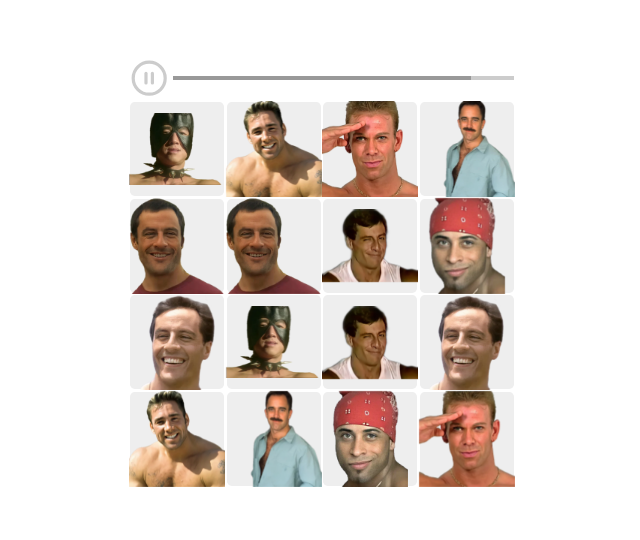
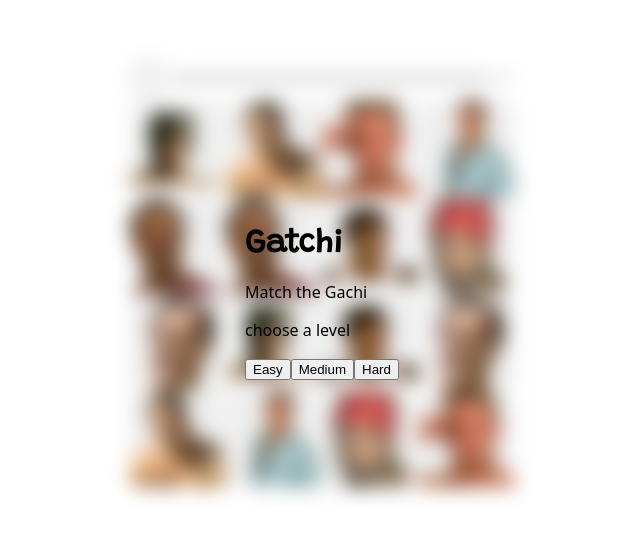
Before and after one commit to rpeight8/gatchi, a SvelteKit app: page / in a window 1280 px wide. Shown: the part 106-646 px from the top of the page, without its empty margins (318-958 px from the left). Built offline with nearby package versions, Linux system fonts and the light colour scheme.

Commit message:
Addds game states and initial menu

```diff
--- a/src/routes/+page.svelte
+++ b/src/routes/+page.svelte
@@ -1,6 +1,39 @@
-<script>
+<script lang="ts">
 	import Game from './Game.svelte';
 	import '../styles.css';
+	import Modal from './Modal.svelte';
+	import { levels } from './levels';
+	export let state: 'waiting' | 'playing' | 'pause' | 'won' | 'lost' = 'waiting';
 </script>
 
 <Game />
+{#if state !== 'playing'}
+	<Modal>
+		<h1>Gatchi</h1>
+		<p>Match the Gachi</p>
+
+		{#if state === 'won' || state === 'lost'}
+			<p>{`You ${state}!`}</p>
+			<button on:click={() => (state = 'waiting')}>Play again</button>
+		{:else if state === 'pause'}
+			<p>game paused</p>
+		{:else if state === 'waiting'}
+			<p>choose a level</p>
+		{/if}
+
+		<div class="buttons">
+			{#if state === 'pause'}
+				<button on:click={() => (state = 'playing')}>Resume</button>
+			{:else}
+				{#each levels as level}
+					<button
+						on:click={() => {
+							state = 'playing';
+							level = level;
+						}}>{level.label}</button
+					>
+				{/each}
+			{/if}
+		</div>
+	</Modal>
+{/if}
--- a/src/routes/Countdown.svelte
+++ b/src/routes/Countdown.svelte
@@ -4,7 +4,7 @@
 </script>
 
 <div class="countdown">
-	<button>
+	<button on:click>
 		<svg
 			xmlns="http://www.w3.org/2000/svg"
 			width="24"
--- a/src/routes/Game.svelte
+++ b/src/routes/Game.svelte
@@ -53,13 +53,19 @@
 
 <div class="game">
 	<div class="info">
-		<Countdown duration={level.duration} {remaining} />
+		<Countdown duration={level.duration} {remaining} on:click={() => {
+
+    }}/>
 	</div>
 	<div class="grid-container">
 		<Grid
 			{grid}
 			on:found={(e) => {
 				found = [...found, e.detail];
+
+        if (found.length === size * size / 2) {
+
+        }
 			}}
 			{found}
 		/>
--- /dev/null
+++ b/src/routes/Modal.svelte
@@ -0,0 +1,19 @@
+<div class="modal-background">
+	<div class="model">
+		<slot />
+	</div>
+</div>
+
+<style>
+	.modal-background {
+		position: fixed;
+		top: 0;
+		left: 0;
+		height: 100%;
+		width: 100%;
+		backdrop-filter: blur(10px);
+		display: grid;
+		place-items: center;
+		z-index: 1000;
+	}
+</style>
--- a/src/styles.css
+++ b/src/styles.css
@@ -1,3 +1,5 @@
+@import '@fontsource/grandstander';
+
 * {
 	position: relative;
 	box-sizing: border-box;
@@ -8,4 +10,20 @@ body {
 	margin: 0;
 	padding: 0;
 	height: 100%;
+	font-family:
+		system-ui,
+		-apple-system,
+		BlinkMacSystemFont,
+		'Segoe UI',
+		Roboto,
+		Oxygen,
+		Ubuntu,
+		Cantarell,
+		'Open Sans',
+		'Helvetica Neue',
+		sans-serif;
 }
+
+h1 {
+	font-family: Grandstander;
+}
```
Also changed, not shown: package.json (+5 -3 lines), 1 other file (tests, documents, lock files or other folders).
